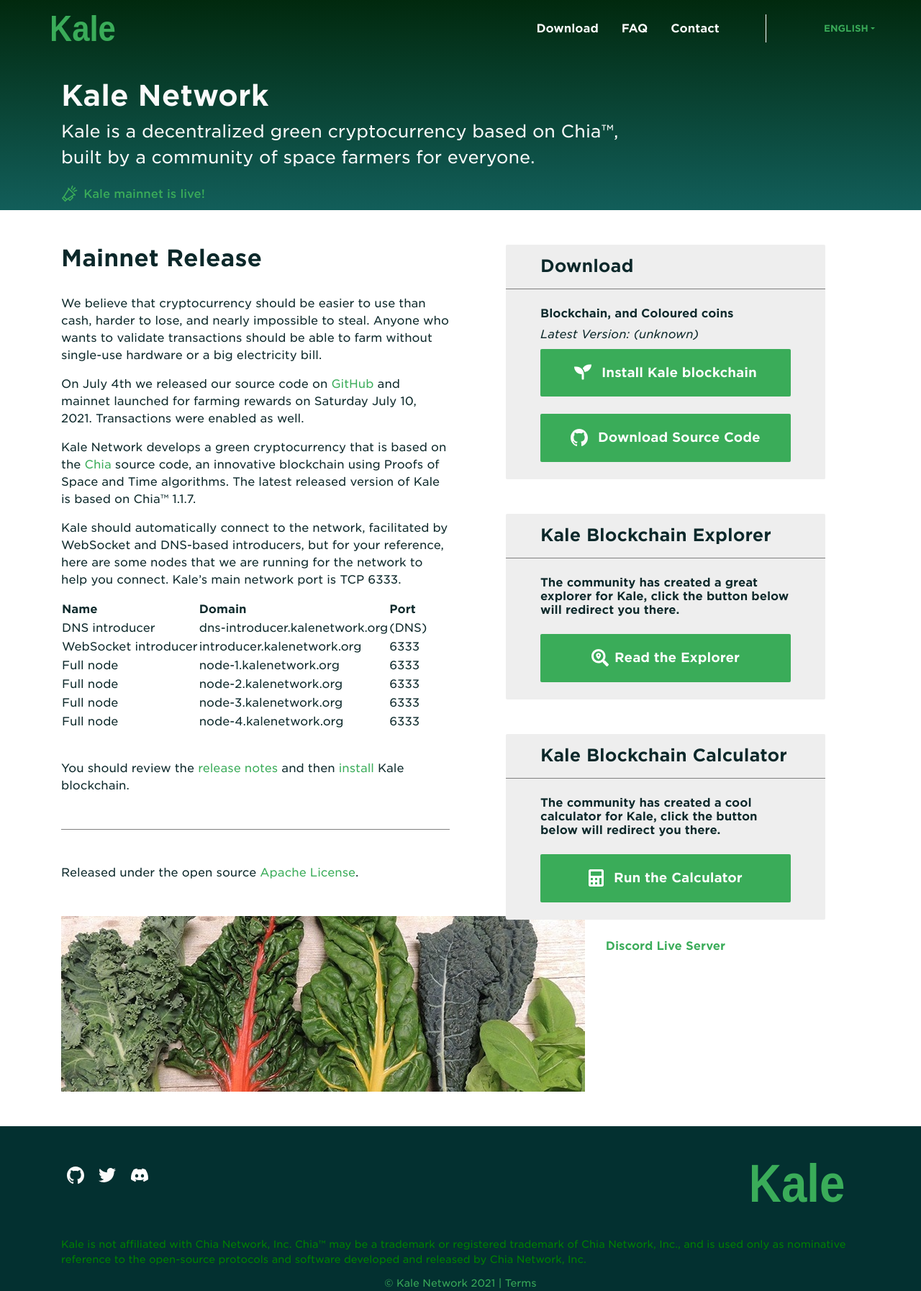
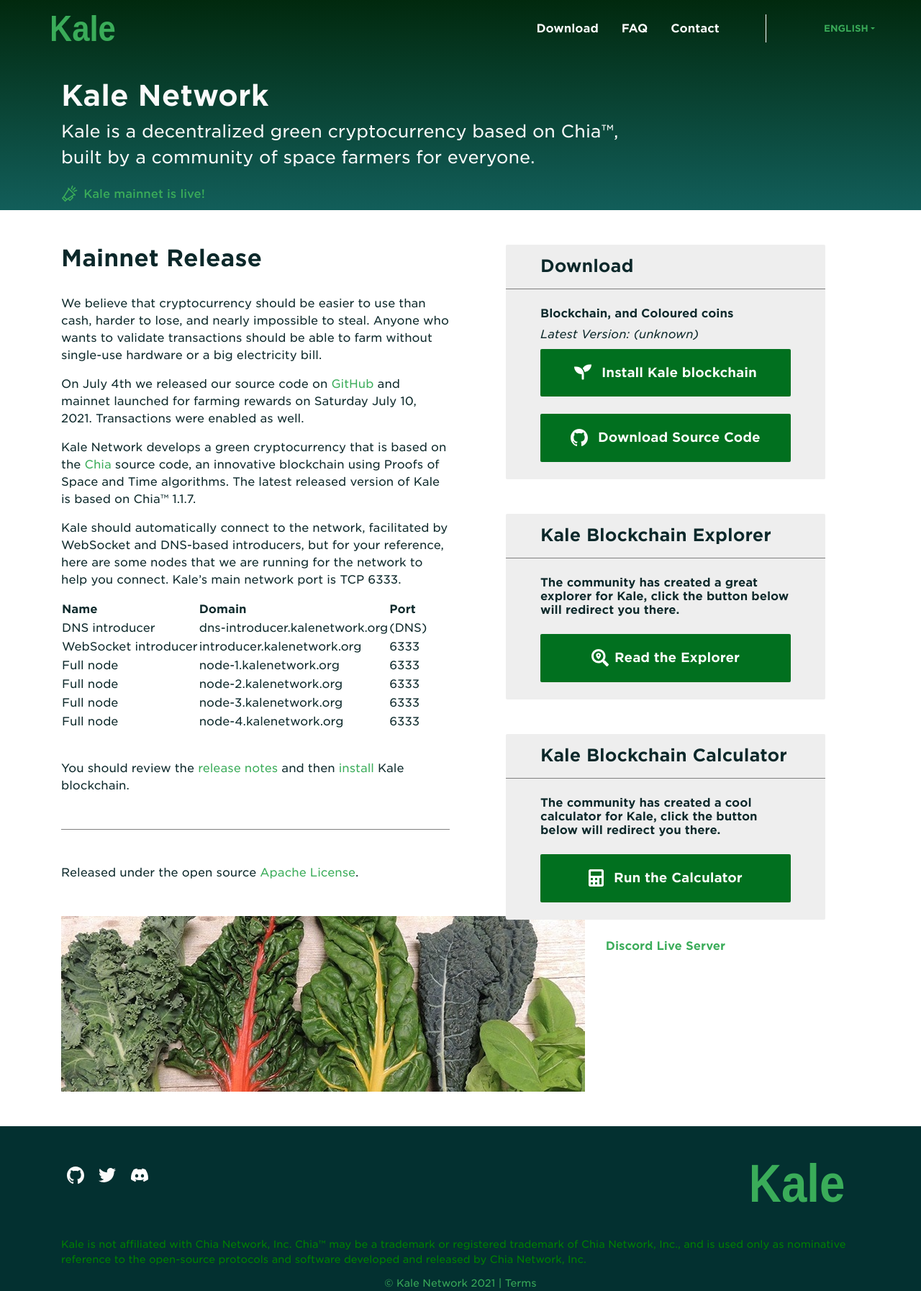
Before and after one commit to Kale-Network/kale-network.github.io, a Jekyll site: the page built from index.md, in a window 1280 px wide. Shown: the whole page at 72% size. Built offline with Jekyll 4.4.1, drawn with Linux system fonts in a browser that asks for light colours.

Commit message:
adjust button color;

```diff
--- a/_sass/download.scss
+++ b/_sass/download.scss
@@ -30,7 +30,7 @@
     }
 
     .btn {
-        background: #3AAC59;
+        background: #01701f;
         color: white;
         border-radius: 2px;
         font-weight: bold;
--- a/_sass/homemain.scss
+++ b/_sass/homemain.scss
@@ -74,7 +74,7 @@
         }
 
         .btn {
-            background: #3AAC59;
+            background: #01701f;
             color: white;
             border-radius: 2px;
             font-weight: bold;
```
